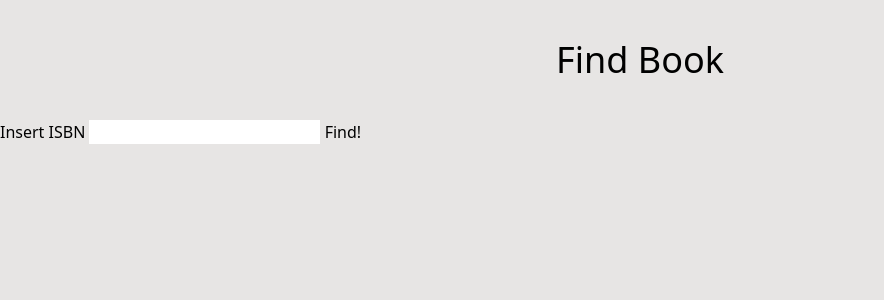
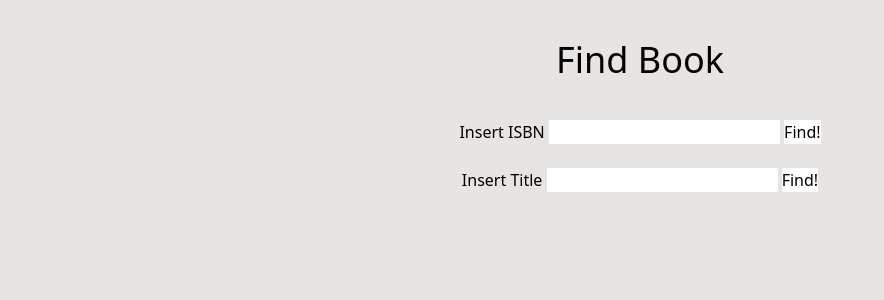
Before and after one commit to mt-fret/library_app, a Django app: page /add_book/ in a window 1280 px wide. Shown: the part 96-396 px from the top of the page, without its empty margins (0-884 px from the left). Run offline with Django 4.2, Linux system fonts and the light colour scheme; some libraries are stand-ins or nearby versions.

Commit message:
getting title out of respond

```diff
--- a/library_app/library/templates/library/find_book.html
+++ b/library_app/library/templates/library/find_book.html
@@ -7,22 +7,28 @@
     <h1 class="text-2xl lg:text-4xl">Find Book</h1>
 </div>
 
-    <div>
+    <div class="text-center">
     <form method="post">
         {% csrf_token %}
         <label>Insert ISBN
         <input name='isbn' type="text">
         </label>
-        <button type="submit">Find!</button>
-
+        <button name='isbn_search' class="bg-white" type="submit">Find!</button>
+<br>
+        <label>Insert Title
+            <input class='mt-6' name="title" type="text">
+        </label>
+        <button name="title_search" class="bg-white" type="submit">Find!</button>
     </form>
     </div>
 
     <div>
         {% for book in books %}
-        <div>
-        {{ book.items }}
-        </div>
+        {% for key, value in book.items %}
+
+        {{ key }}: {{ value }}
+
+        {% endfor %}
         {% endfor %}
     </div>
 {% endblock %}
--- a/library_app/library/views.py
+++ b/library_app/library/views.py
@@ -9,12 +9,45 @@ class AddBookView(View):
         return render(request, 'library/find_book.html')
 
     def post(self, request):
-        isbn = request.POST.get('isbn')
-        books = requests.get(f'https://www.googleapis.com/books/v1/volumes?q=isbn:{isbn}&key={google_books_api}')
-        books = books.json()
-        ctx = {
-            'books': books
-        }
+        if 'isbn_search' in request.POST:
+            isbn = request.POST.get('isbn')
+            books = requests.get(f'https://www.googleapis.com/books/v1/volumes?q=isbn:{isbn}&key={google_books_api}')
+
+            books = books.json()
+
+            books_to_display = []
+
+            for book in books['items']:
+                book = book['volumeInfo']
+                books_to_display.append({'title': book['title'],
+                                         'subtitle': book['subtitle'],
+                                         'autors': book['authors'],
+                                         'published_date': book['publishedDate'],
+                                         'language': book['language']
+                                         })
+            ctx = {
+                'books': books_to_display
+            }
+
+        if 'title_search' in request.POST:
+            title = request.POST.get('title')
+            books = requests.get(f'https://www.googleapis.com/books/v1/volumes?q={title}&key={google_books_api}')
+            books = books.json()
+
+            books_to_display = []
+
+            for book in books['items']:
+                book = book['volumeInfo']
+                books_to_display.append({'title': book['title'],
+                                         'subtitle': book['subtitle'],
+                                         'autors': book['authors'],
+                                         'published_date': book['publishedDate'],
+                                         'language': book['language']
+                                         })
+            ctx = {
+                'books': books_to_display
+            }
+
         return render(request, 'library/find_book.html', ctx)
 
 
```
